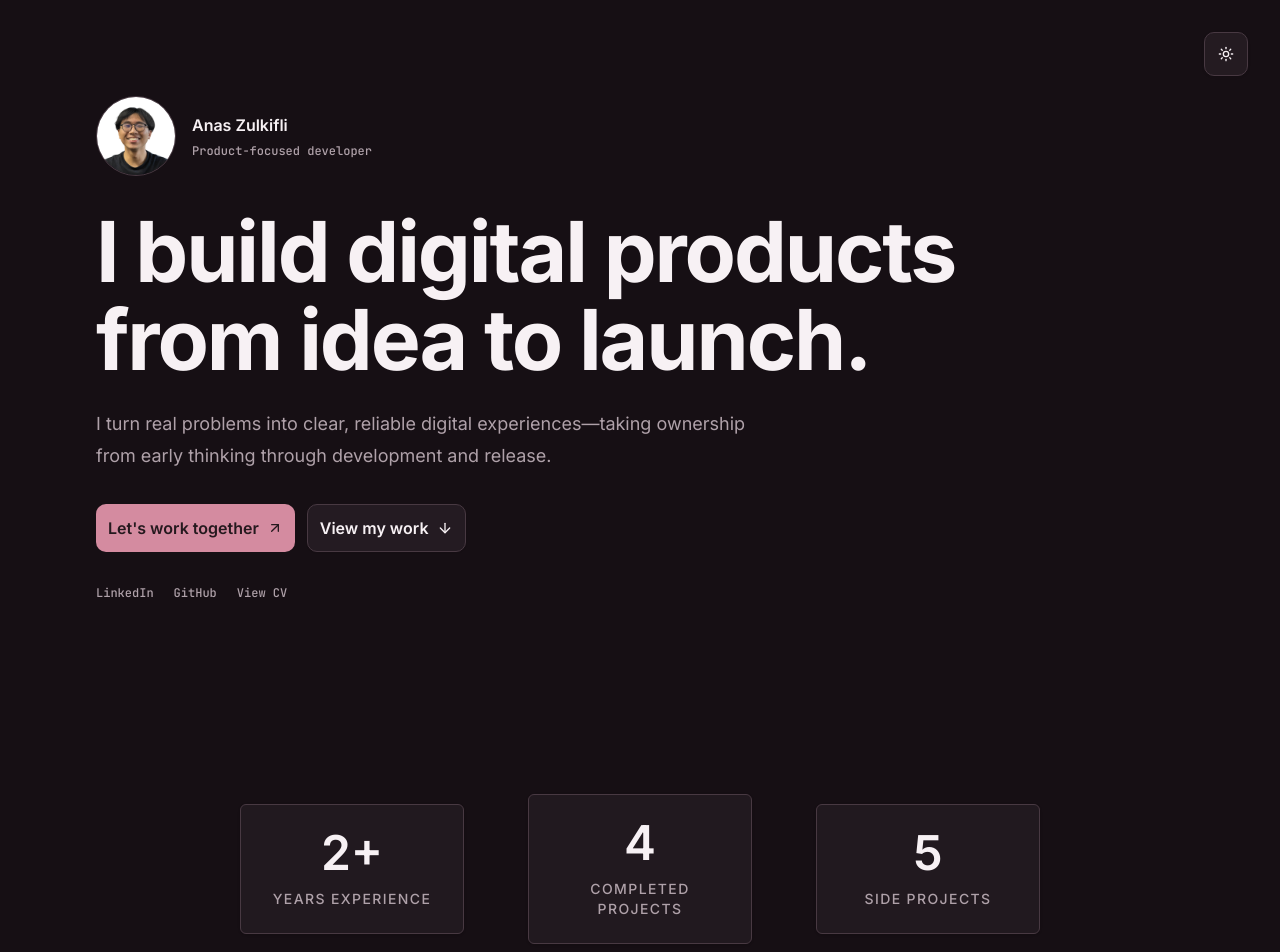
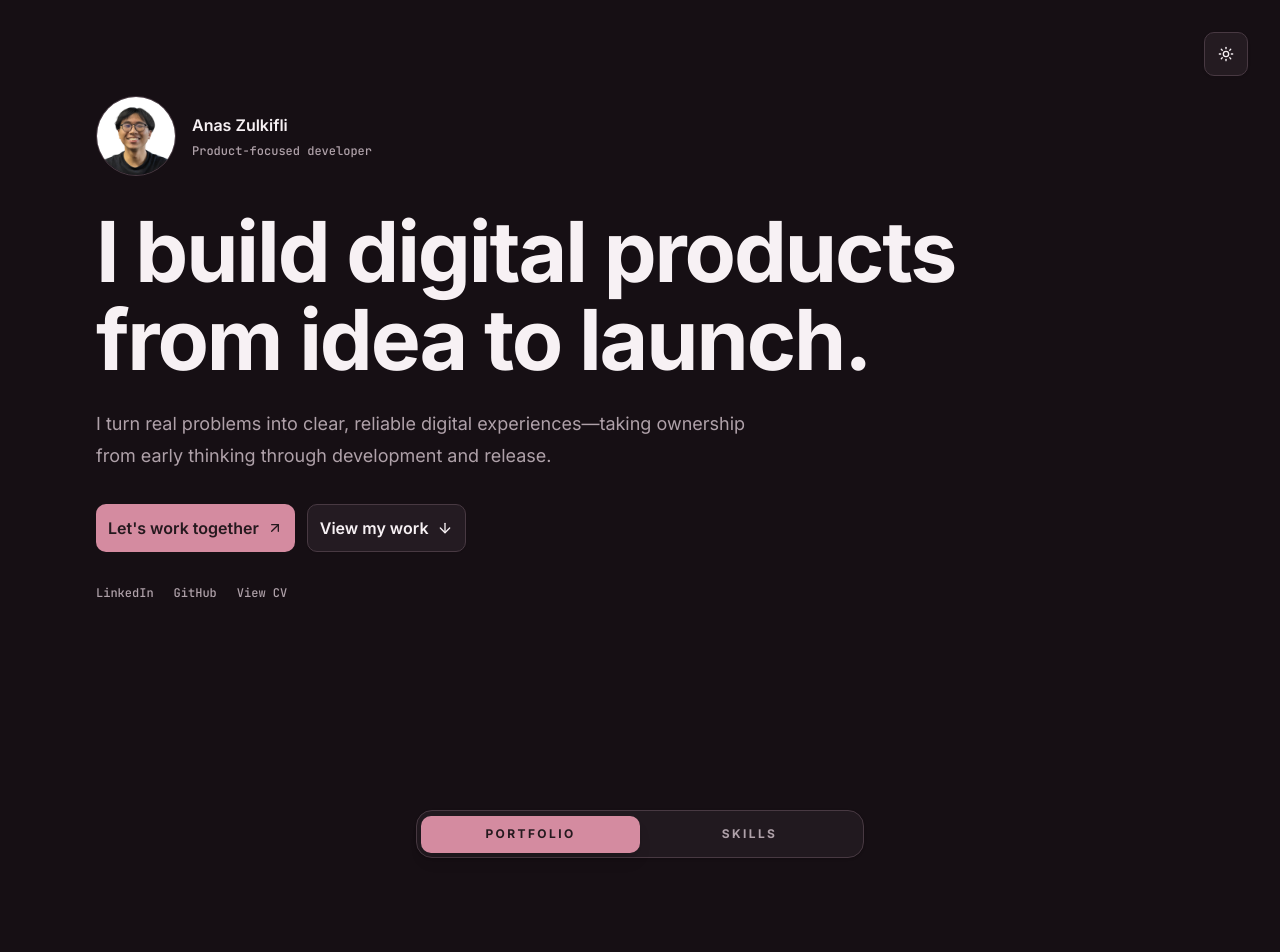
Before and after one commit to Zer0-01/React-My-Portfolio, a Next.js app: page / in a window 1280 px wide. Shown: the top 952 px of the page. Built offline with nearby package versions, Linux system fonts and the light colour scheme.

Commit message:
feat: remove Stats component and update homepage layout; adjust tests accordingly

```diff
--- a/app/page.tsx
+++ b/app/page.tsx
@@ -1,12 +1,10 @@
 import { Hero } from "@/components/custom/Hero";
 import { ProjectTabs } from "@/components/custom/ProjectTabs";
-import { Stats } from "@/components/custom/Stats";
 
 export default function Home() {
   return (
     <main className="mx-auto flex max-w-6xl flex-col items-center gap-16 px-5 pb-10 md:px-8">
       <Hero />
-      <Stats />
       <ProjectTabs />
     </main>
   );
--- a/components/custom/Stats.tsx
+++ /dev/null
@@ -1,33 +0,0 @@
-"use client";
-
-import { motion } from "framer-motion";
-
-export function Stats() {
-    const items = [
-        { value: "2+", label: "Years Experience" },
-        { value: "4", label: "Completed Projects" },
-        { value: "5", label: "Side Projects" },
-    ];
-
-    return (
-        <section className="flex flex-col md:flex-row justify-center items-center gap-8 md:gap-16 text-center py-8 z-10 relative">
-            {items.map((item, index) => (
-                <motion.div
-                    key={item.label}
-                    initial={{ opacity: 0, y: 20 }}
-                    whileInView={{ opacity: 1, y: 0 }}
-                    viewport={{ once: true }}
-                    transition={{ duration: 0.6, delay: index * 0.2, ease: [0.16, 1, 0.3, 1] }}
-                    whileHover={{ scale: 1.05 }}
-                    className="flex flex-col items-center p-6 rounded-sm bg-card border border-border shadow-sm transition-colors duration-200 w-48 md:w-56 group relative overflow-hidden"
-                >
-                    <div className="absolute inset-x-0 bottom-0 h-1 bg-primary scale-x-0 group-hover:scale-x-100 transition-transform duration-500 origin-center" />
-                    <span className="text-3xl md:text-5xl font-semibold text-foreground">
-                        {item.value}
-                    </span>
-                    <span className="text-secondary-foreground mt-2 md:mt-3 font-medium tracking-widest uppercase text-xs md:text-sm">{item.label}</span>
-                </motion.div>
-            ))}
-        </section>
-    );
-}
```
Also changed, not shown: 1 other file (tests, documents, lock files or other folders).
